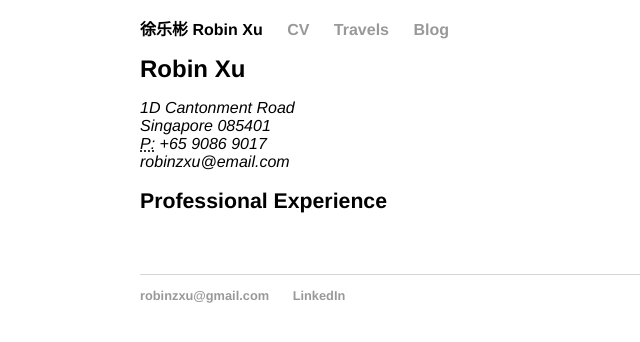
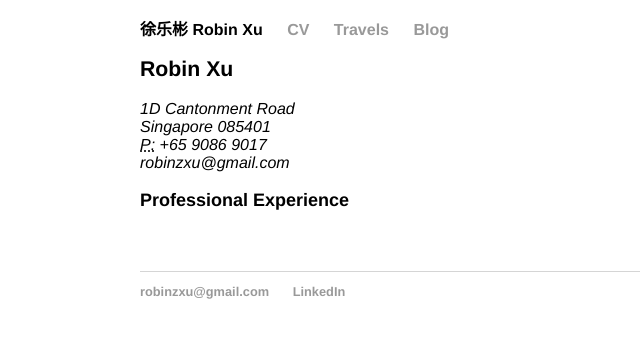
Before and after one commit to robinzxu/robinzxu.github.io, a Jekyll site: the page built from cv/index.html, in a window 1280 px wide. Shown: the top 342 px of the page, without its empty margins (0-640 px from the left). Built offline with Jekyll 4.4.1, drawn with Linux system fonts in a browser that asks for light colours.

Commit message:
Update index.html

```diff
--- a/cv/index.html
+++ b/cv/index.html
@@ -5,16 +5,16 @@ title: CV
 
 <div class="cv">
 <!-- <a href="#" class="download" title="Download CV as PDF">Download CV</a> -->
-					<h1>Robin Xu</h1>
+<h2>Robin Xu</h2>
 
 <address>
 	1D Cantonment Road<br>
 	Singapore 085401<br>
 	<abbr title="phone">P:</abbr> +65 9086 9017<br>
-					<span class="obfuscate">robinzxu@email.com</span>
+	<span class="obfuscate">robinzxu@gmail.com</span>
 </address>
 
-					<h2>Professional Experience</h2>
+<h3>Professional Experience</h3>
 
 
 </div>
```
Lines whose indentation alone changed are shown as unchanged.
